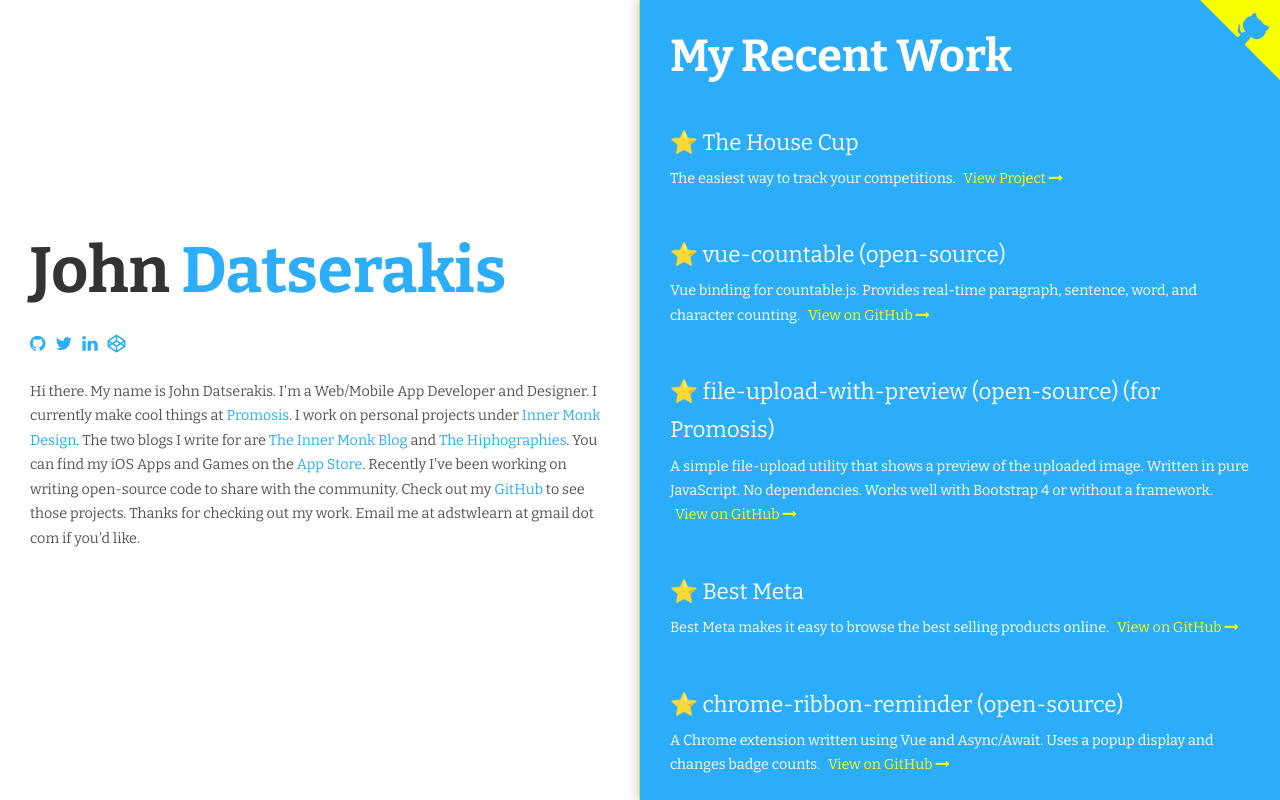
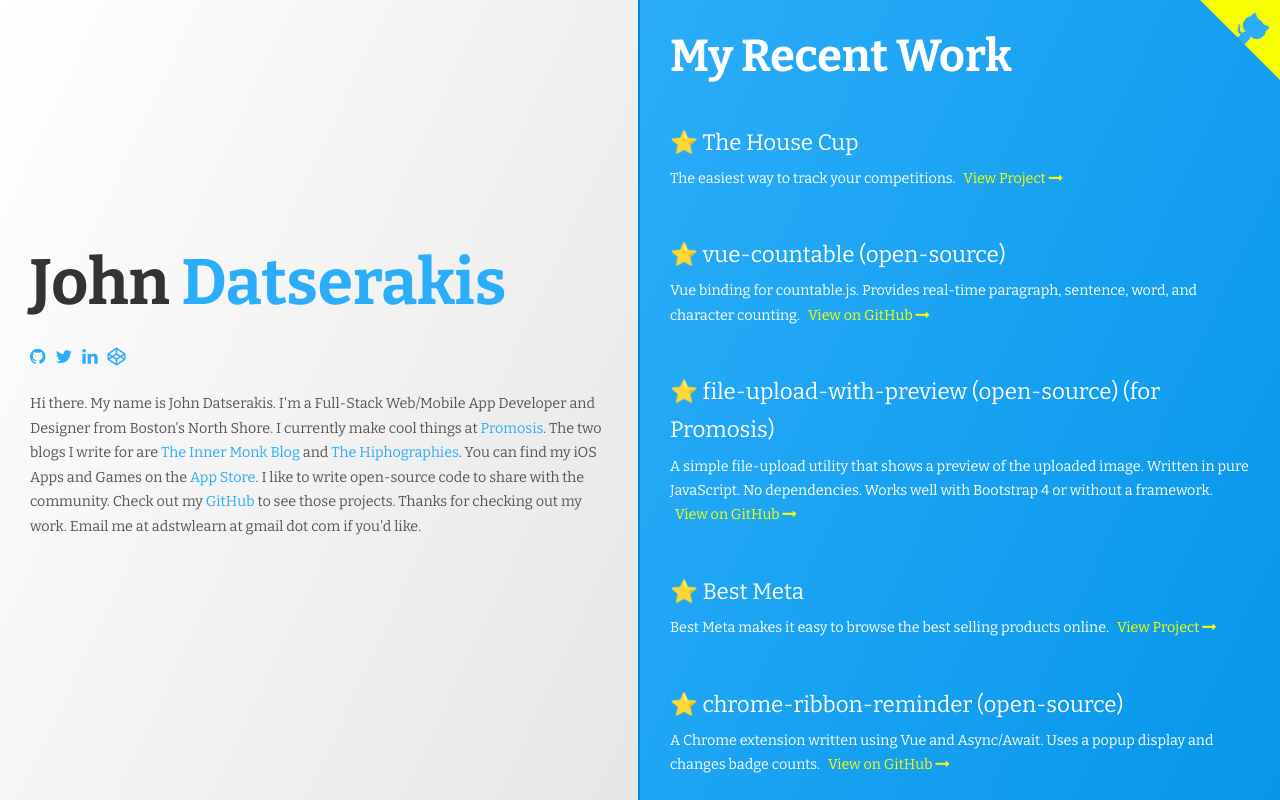
Before and after one commit to johndatserakis/johndatserakis-dot-com, a Vue app: page / in a window 1280 px wide. Built offline with nearby package versions, Linux system fonts and the light colour scheme.

Commit message:
updated some background colors

```diff
--- a/src/components/Home.vue
+++ b/src/components/Home.vue
@@ -13,7 +13,7 @@
             </div>
 
             <p class="wrapper__left-wrapper__sub-text">
-                Hi there. My name is John Datserakis. I'm a Web/Mobile App Developer and Designer. I currently make cool things at <a href="https://promosis.com">Promosis</a>. I work on personal projects under <a href="https://innermonkdesign.com">Inner Monk Design</a>. The two blogs I write for are <a href="https://blog.innermonkdesign.com">The Inner Monk Blog</a> and <a href="https://thehiphographies.com">The Hiphographies</a>. You can find my iOS Apps and Games on the <a href="http://appstore.com/johndatserakis">App Store</a>. Recently I've been working on writing open-source code to share with the community. Check out my <a href="https://github.com/johndatserakis">GitHub</a> to see those projects. Thanks for checking out my work. Email me at adstwlearn at gmail dot com if you'd like.
+                Hi there. My name is John Datserakis. I'm a Full-Stack Web/Mobile App Developer and Designer from Boston's North Shore. I currently make cool things at <a href="https://promosis.com">Promosis</a>. The two blogs I write for are <a href="https://blog.innermonkdesign.com">The Inner Monk Blog</a> and <a href="https://thehiphographies.com">The Hiphographies</a>. You can find my iOS Apps and Games on the <a href="http://appstore.com/johndatserakis">App Store</a>. I like to write open-source code to share with the community. Check out my <a href="https://github.com/johndatserakis">GitHub</a> to see those projects. Thanks for checking out my work. Email me at adstwlearn at gmail dot com if you'd like.
             </p>
         </div>
 
@@ -54,7 +54,7 @@
                 {
                     name: 'Twitter',
                     icon: 'fa-twitter',
-                    link: 'https://twitter.com/innermonkdesign'
+                    link: 'https://twitter.com/johndatserakis'
                 },
                 {
                     name: 'LinkedIn',
@@ -101,10 +101,12 @@
             display: flex;
             flex-direction: column;
             justify-content: center;
+            background: $white;
+            background: linear-gradient(115deg, $white, darken($white, 10%));
 
             @media (min-width: 992px) {
                 width: 50%;
-                border-right: 1px solid $yellow;
+                border-right: 2px solid darken($blue, 15%);
             }
 
             &__lead-text {
@@ -139,10 +141,11 @@
             height: 100%;
             width: 100%;
             background: $blue;
+            background: linear-gradient(115deg, $blue, darken($blue, 10%));
             color: $white;
 
             @media (min-width: 992px) {
-                box-shadow: -4px 0 10px 0 rgba($black, 0.2);
+                // box-shadow: -2px 0 4px 0 rgba($black, 0.05);
                 width: 50%;
                 overflow: scroll;
             }
--- a/src/data/projects.json
+++ b/src/data/projects.json
@@ -21,7 +21,7 @@
         "title": "⭐ Best Meta",
         "description": "Best Meta makes it easy to browse the best selling products online.",
         "link": "https://bestmeta.com/",
-        "linkText": "View on GitHub"
+        "linkText": "View Project"
     },
     {
         "title": "⭐ chrome-ribbon-reminder (open-source)",
```
Also changed, not shown: 1 other file (tests, documents, lock files or other folders).
